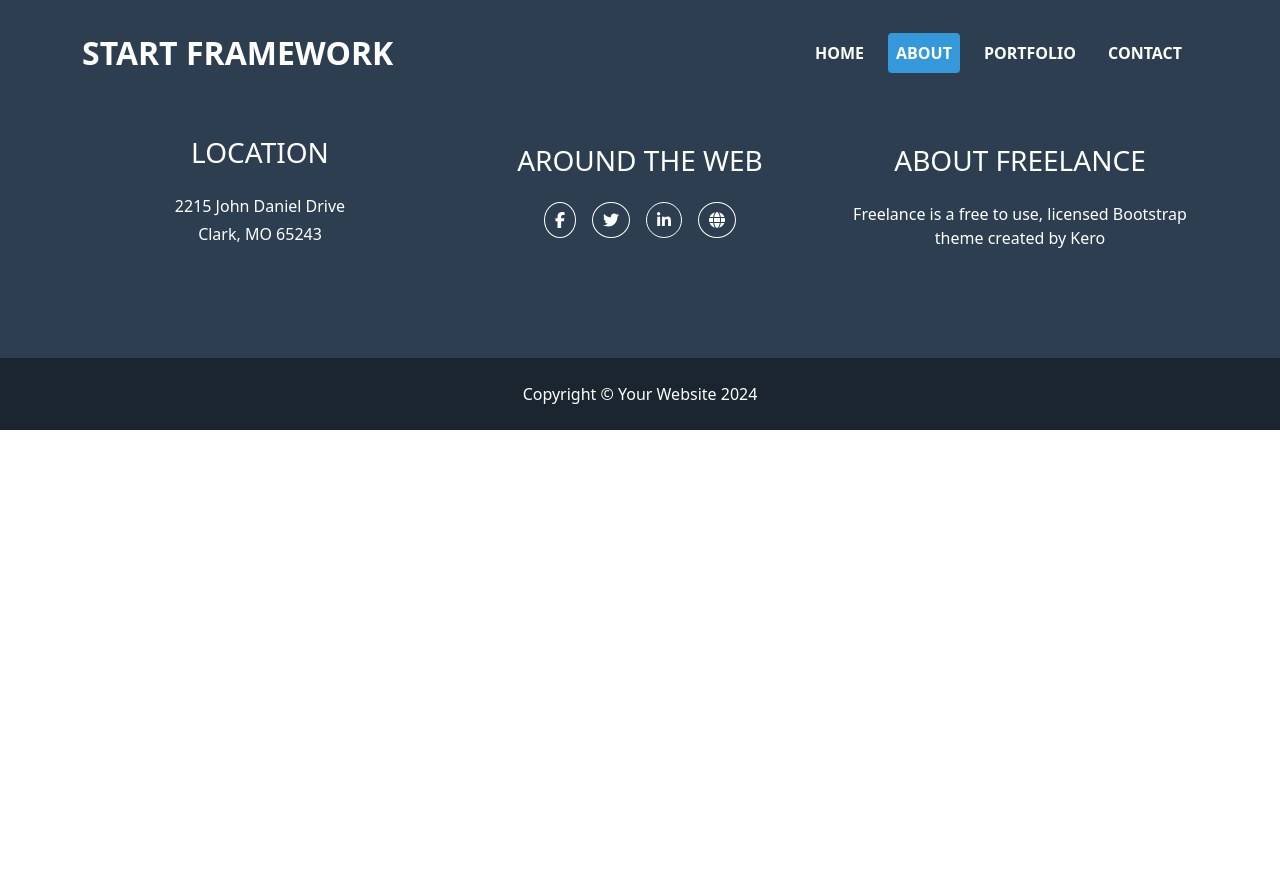
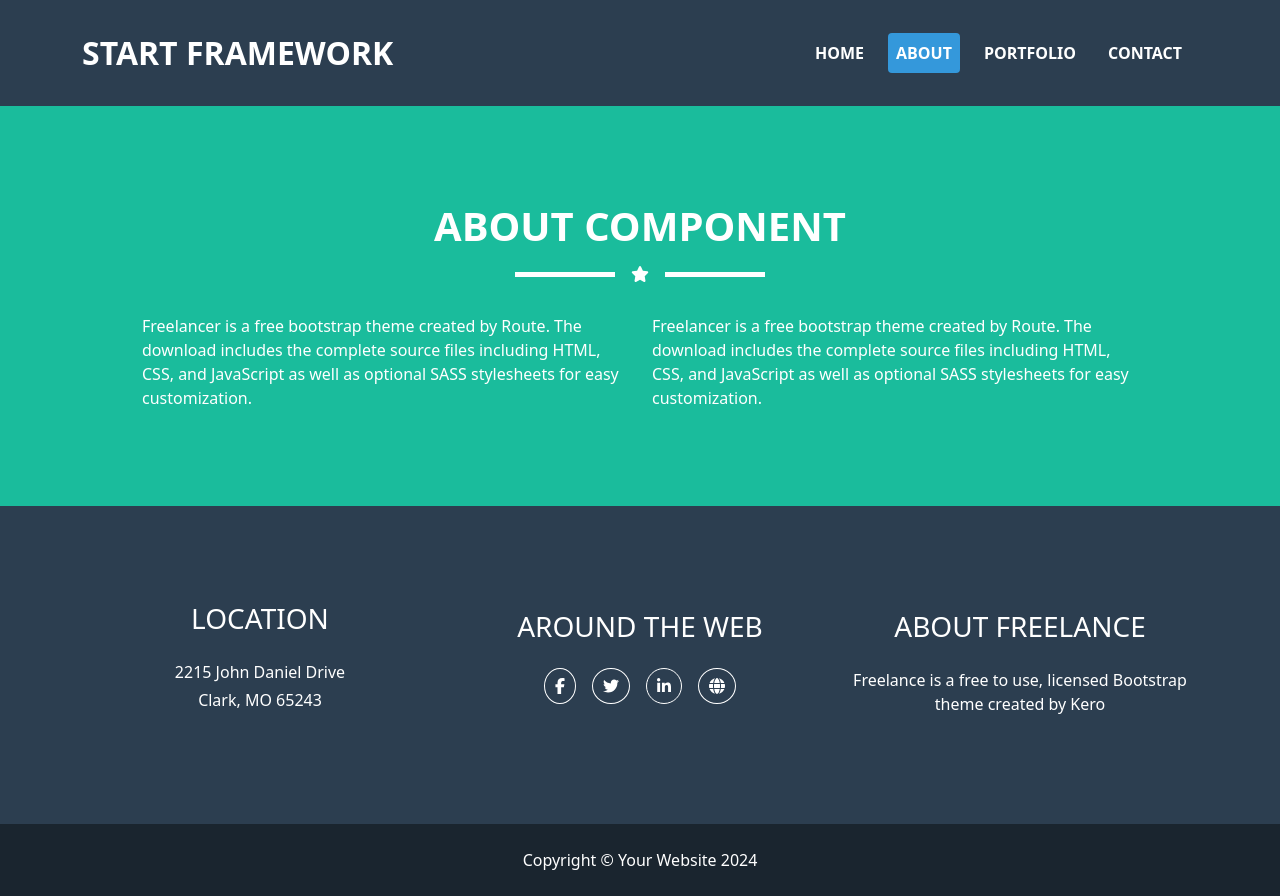
Before and after one commit to kero-edward/startFramework, an Angular app: page /about in a window 1280 px wide. Before the commit the page ends 800 px from the top, so only its background shows below. Built offline with nearby package versions, Linux system fonts and the light colour scheme.

Commit message:
finished from about component

```diff
--- a/src/app/components/about/about.component.css
+++ b/src/app/components/about/about.component.css
@@ -0,0 +1,10 @@
+section {
+  margin-top: 106px;
+  background-color: #1ABC9C;
+}
+
+.line {
+  width: 100px;
+  height: 5px;
+  background-color: #fff;
+}
--- a/src/app/components/about/about.component.html
+++ b/src/app/components/about/about.component.html
@@ -1 +1,18 @@
-<p>about works!</p>
+<section class="text-white d-flex flex-column justify-content-center align-items-center py-5">
+  <h2 class="fs-1 fw-bolder m-0 text-uppercase mt-5">about component</h2>
+  <div class="star my-3 d-flex gap-3 align-items-center">
+    <div class="line"></div>
+    <i class="fa-solid fa-star"></i>
+    <div class="line"></div>
+  </div>
+  <div class="container mt-3 mb-5">
+    <div class="row mx-5">
+      <div class="col-md-6">
+        Freelancer is a free bootstrap theme created by Route. The download includes the complete source files including
+        HTML, CSS, and JavaScript as well as optional SASS stylesheets for easy customization.</div>
+      <div class="col-md-6">
+        Freelancer is a free bootstrap theme created by Route. The download includes the complete source files including
+        HTML, CSS, and JavaScript as well as optional SASS stylesheets for easy customization.</div>
+    </div>
+  </div>
+</section>
```
